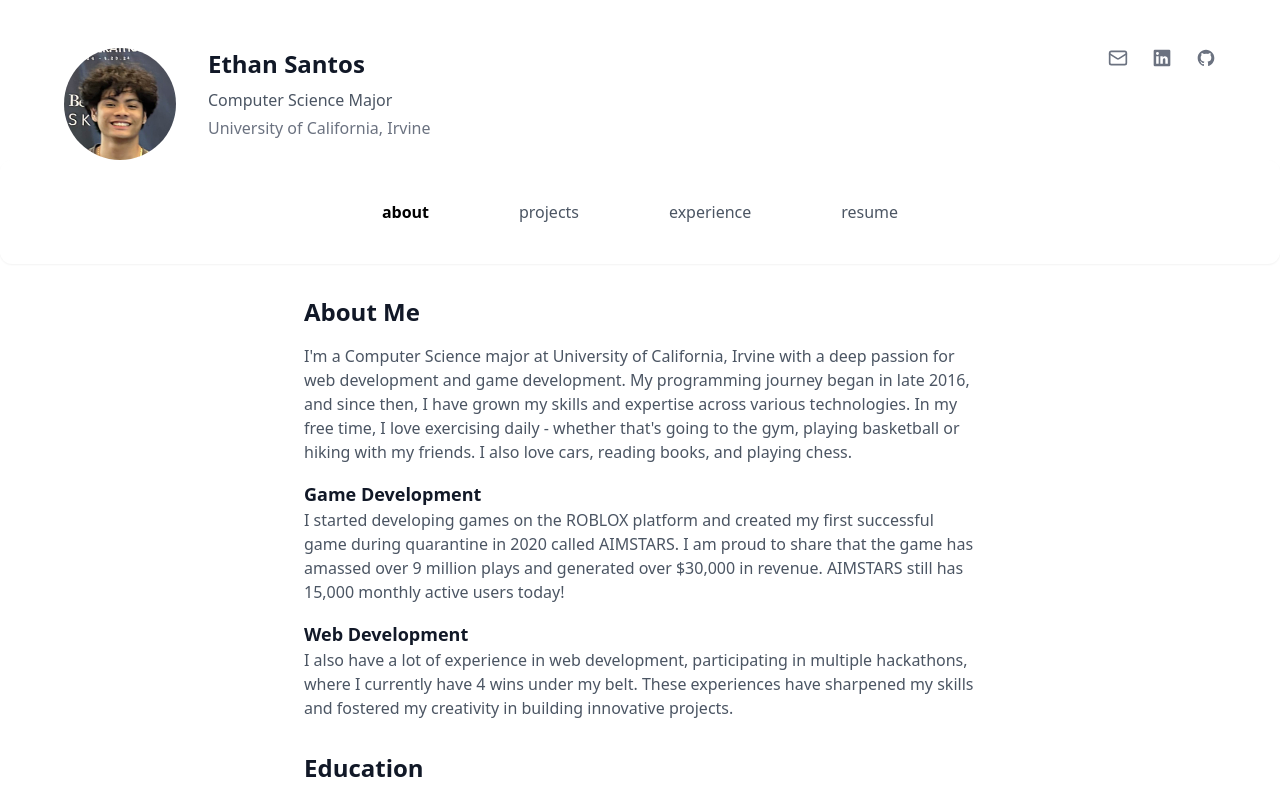
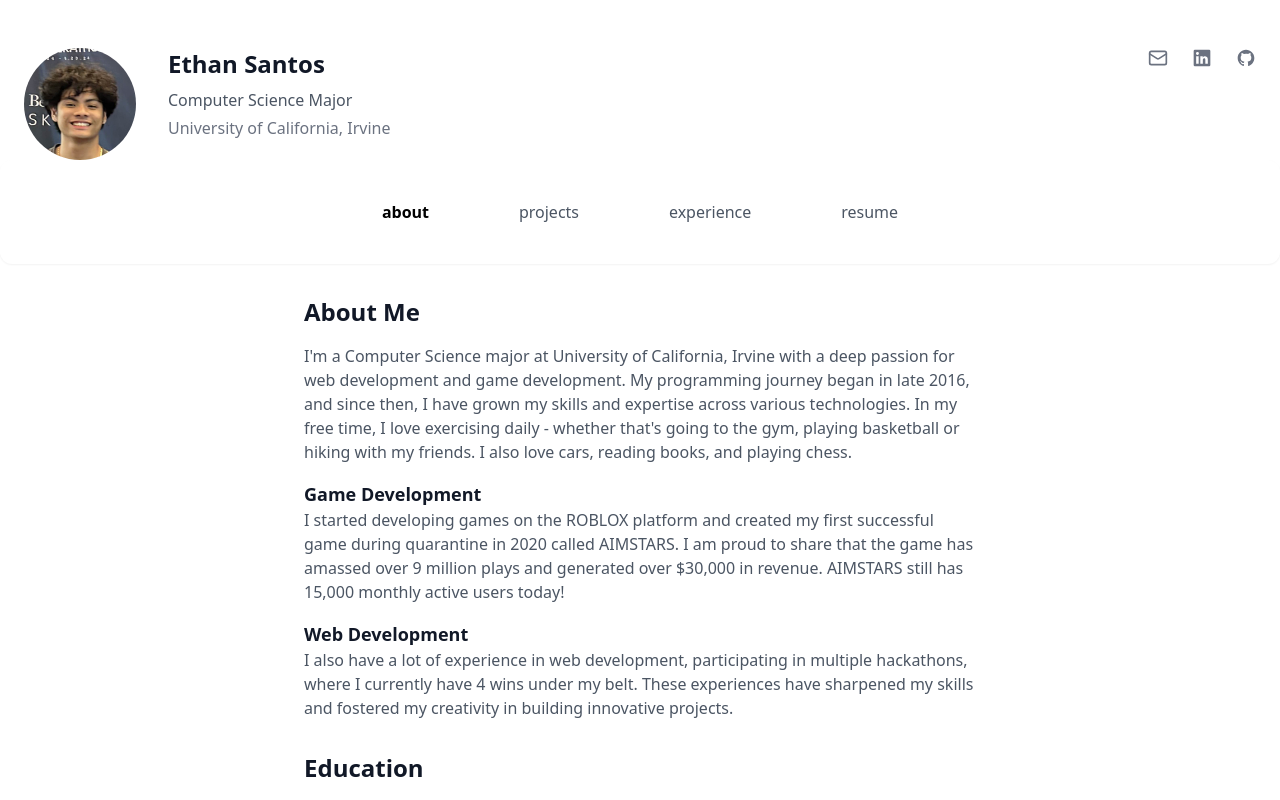
Before and after one commit to EthanSantos/EthanSantos.github.io, a React (Vite) app: page /about in a window 1280 px wide. Shown: the top 800 px of the page. Built offline with nearby package versions, Linux system fonts and the light colour scheme; grey boxes are pictures that could not be loaded.

Commit message:
new profile card

```diff
--- a/src/components/ProfileCard.jsx
+++ b/src/components/ProfileCard.jsx
@@ -5,10 +5,10 @@ import profilePic from '../assets/ProfilePic.png';
 const ProfileCard = () => {
   return (
     <header className="w-full bg-white">
-      <div className="max-w-7xl mx-auto px-12 pt-12">
-        <div className="flex flex-col sm:flex-row items-center sm:items-start justify-between gap-12">
+      <div className="max-w-7xl mx-auto px-6 pt-12">
+        <div className="flex flex-col sm:flex-row items-center sm:items-start sm:justify-between gap-8">
           {/* Profile Info */}
-          <div className="flex flex-col sm:flex-row items-center sm:items-start gap-8 sm:pl-4">
+          <div className="flex flex-col sm:flex-row items-center sm:items-start gap-8">
             <div className="shrink-0">
               <div className="w-28 h-28 rounded-full overflow-hidden">
                 <img
@@ -33,7 +33,7 @@ const ProfileCard = () => {
           </div>
 
           {/* Social Links */}
-          <div className="flex gap-6 sm:pr-4">
+          <div className="flex gap-6">
             <SocialLink
               href="mailto:ethanas1@uci.edu"
               icon={<Mail className="w-5 h-5" />}
```
